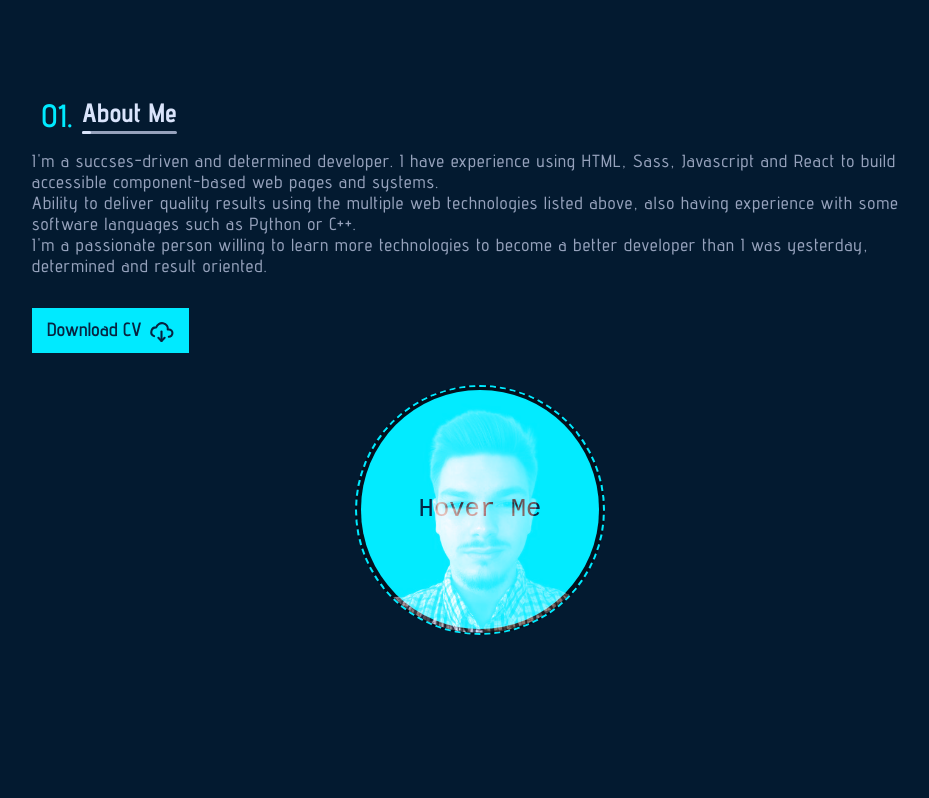
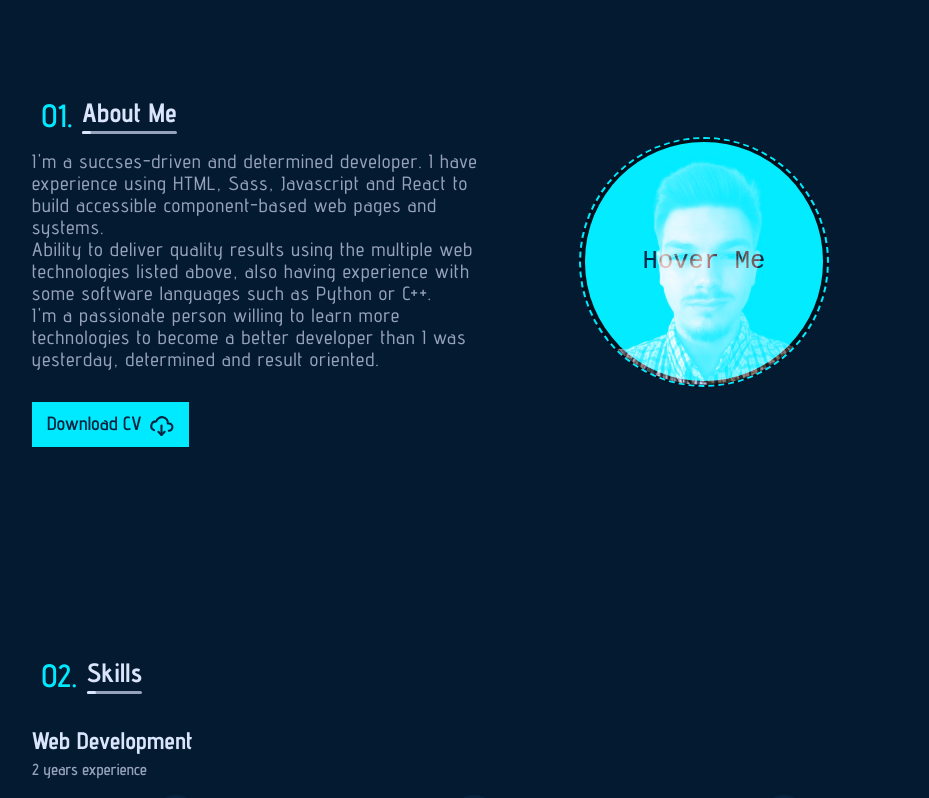
Before and after one commit to PoliceJukeBox/Portfolio-react, a React (Vite) app: page / in a window 1280 px wide. Shown: the part 802-1600 px from the top of the page, without its empty margins (160-1089 px from the left). Built offline with nearby package versions, Linux system fonts and the light colour scheme.

Commit message:
About section media queries

```diff
--- a/src/Components/About Section/about.css
+++ b/src/Components/About Section/about.css
@@ -85,4 +85,26 @@
 }
 .about .sectionContent .aboutImgDiv:hover.aboutImgDiv::before {
   height: 0%;
+}
+
+@media screen and (min-width: 769px) {
+  .about {
+    width: 70%;
+    margin: auto;
+  }
+}
+@media screen and (min-width: 960px) {
+  .about .sectionContent {
+    grid-template-columns: repeat(2, 1fr);
+    justify-content: center;
+    margin: auto;
+  }
+  .about .aboutImgDiv {
+    transform: translatey(-45px);
+  }
+}
+@media screen and (min-width: 1240px) {
+  .about .sectionContent .textSection h4 {
+    font-size: 1.2rem;
+  }
 }/*# sourceMappingURL=about.css.map */
--- a/src/Components/About Section/about.scss
+++ b/src/Components/About Section/about.scss
@@ -99,3 +99,36 @@
         }
     }
 }
+
+//MEDIA QUERIES =============================
+@media screen and (min-width:769px){
+    .about{
+        width: 70%;
+        margin: auto;
+    }
+}
+
+@media screen and (min-width:960px){
+    .about{
+        .sectionContent{
+            grid-template-columns: repeat(2, 1fr);
+            justify-content: center;
+            margin: auto;
+        }
+        .aboutImgDiv{
+            transform: translatey(-45px);
+        }
+    }
+}
+
+@media screen and (min-width:1240px){
+    .about{
+        .sectionContent{
+            .textSection{
+                h4{
+                    font-size: 1.2rem;
+                }
+            }
+        }
+    }
+}
```
Also changed, not shown: 1 other file (tests, documents, lock files or other folders).
